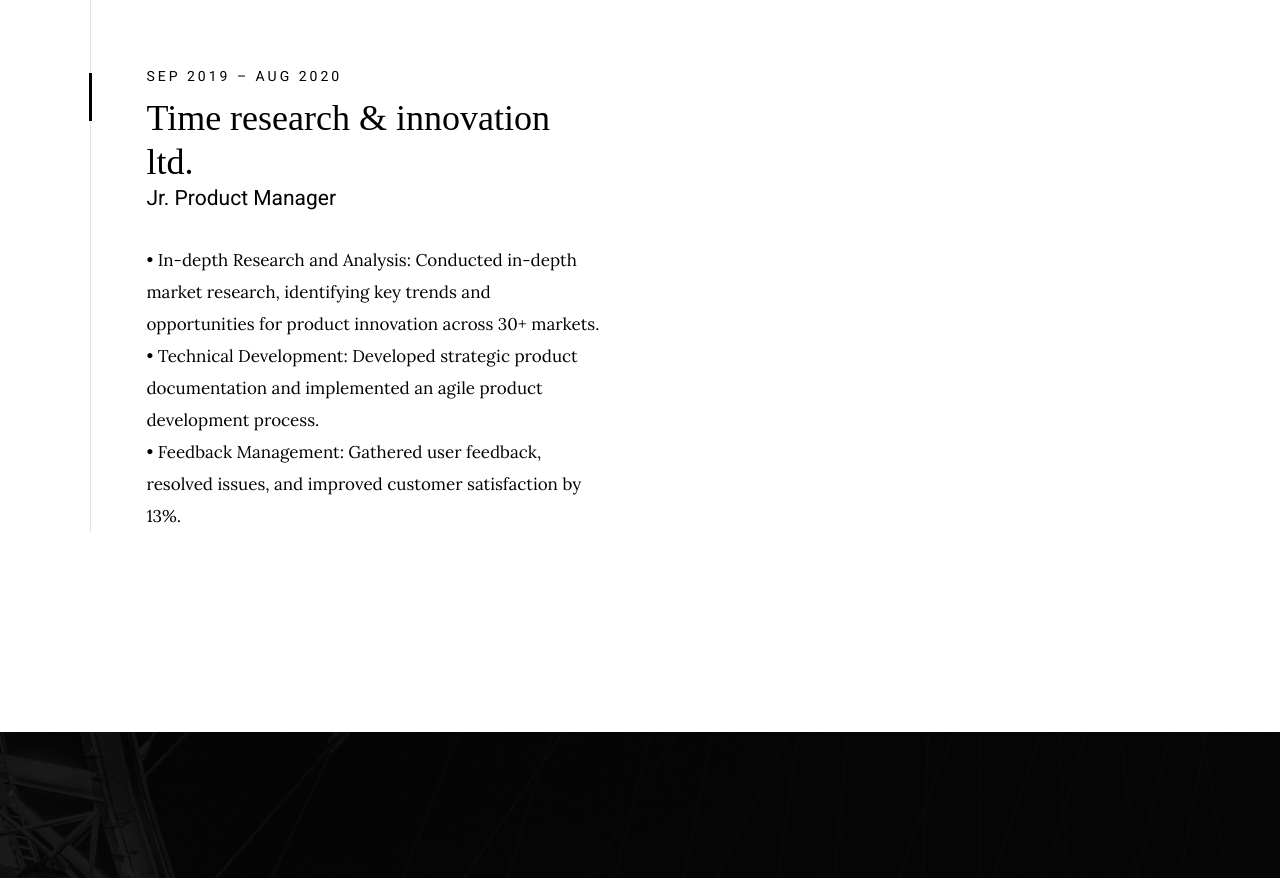
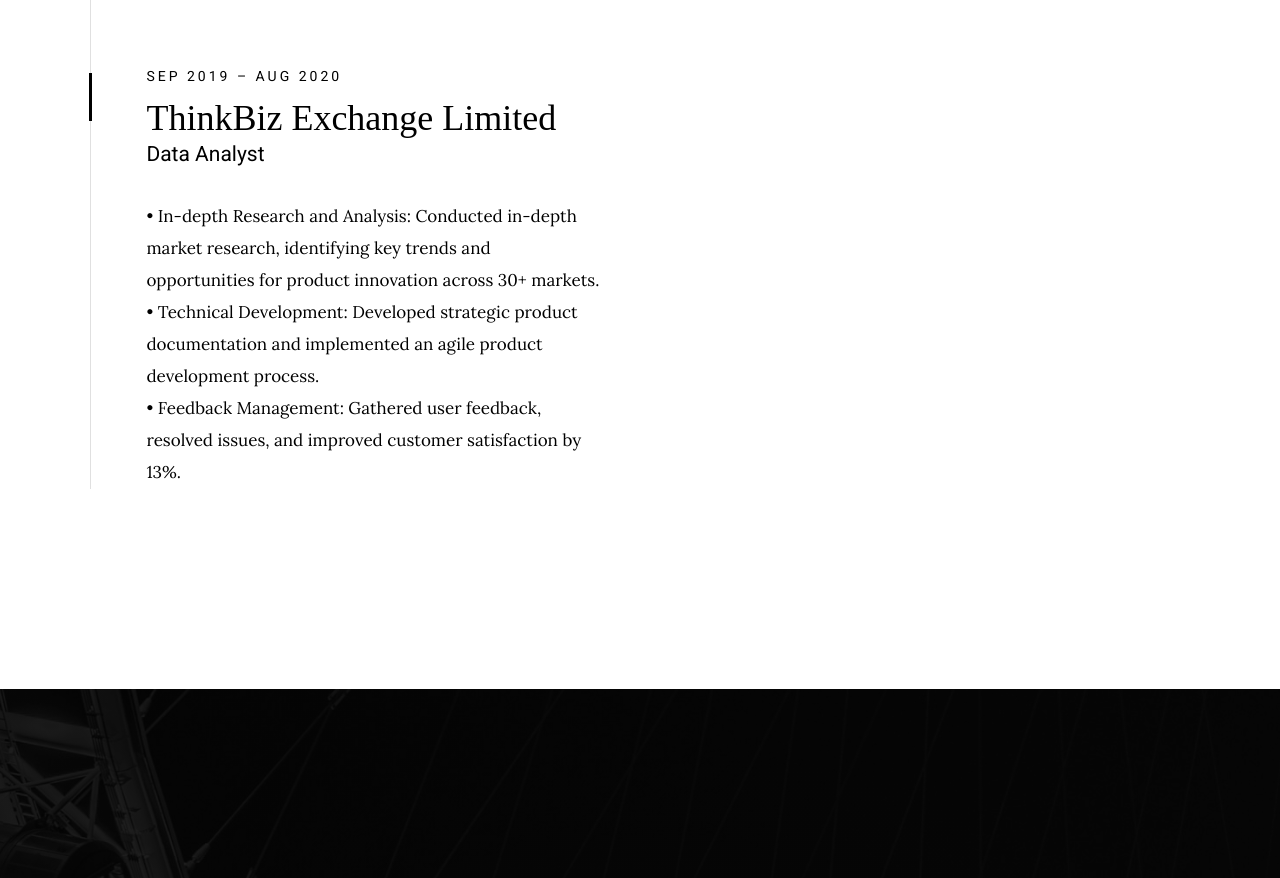
Before and after one commit to nahidhshuvo/nahid.github.io, a plain HTML site: page index.html in a window 1280 px wide. Shown: the part 4782-5660 px from the top of the page. Drawn offline with Linux system fonts and the light colour scheme; a web font is replaced by a local one.

Commit message:
Update index.html

```diff
--- a/index.html
+++ b/index.html
@@ -347,8 +347,8 @@ product enhancements.</p>
                             <div class="timeline__bullet"></div>
                             <div class="timeline__header">
                                 <p class="timeline__timeframe">Sep 2019 – Aug 2020</p>
-                                <h3 class="item-title">Time research & innovation ltd.</h3>
-                                <h5>Jr. Product Manager
+                                <h3 class="item-title">ThinkBiz Exchange Limited</h3>
+                                <h5>Data Analyst
 </h5>
                             </div>
                             <div class="timeline__desc">
```
